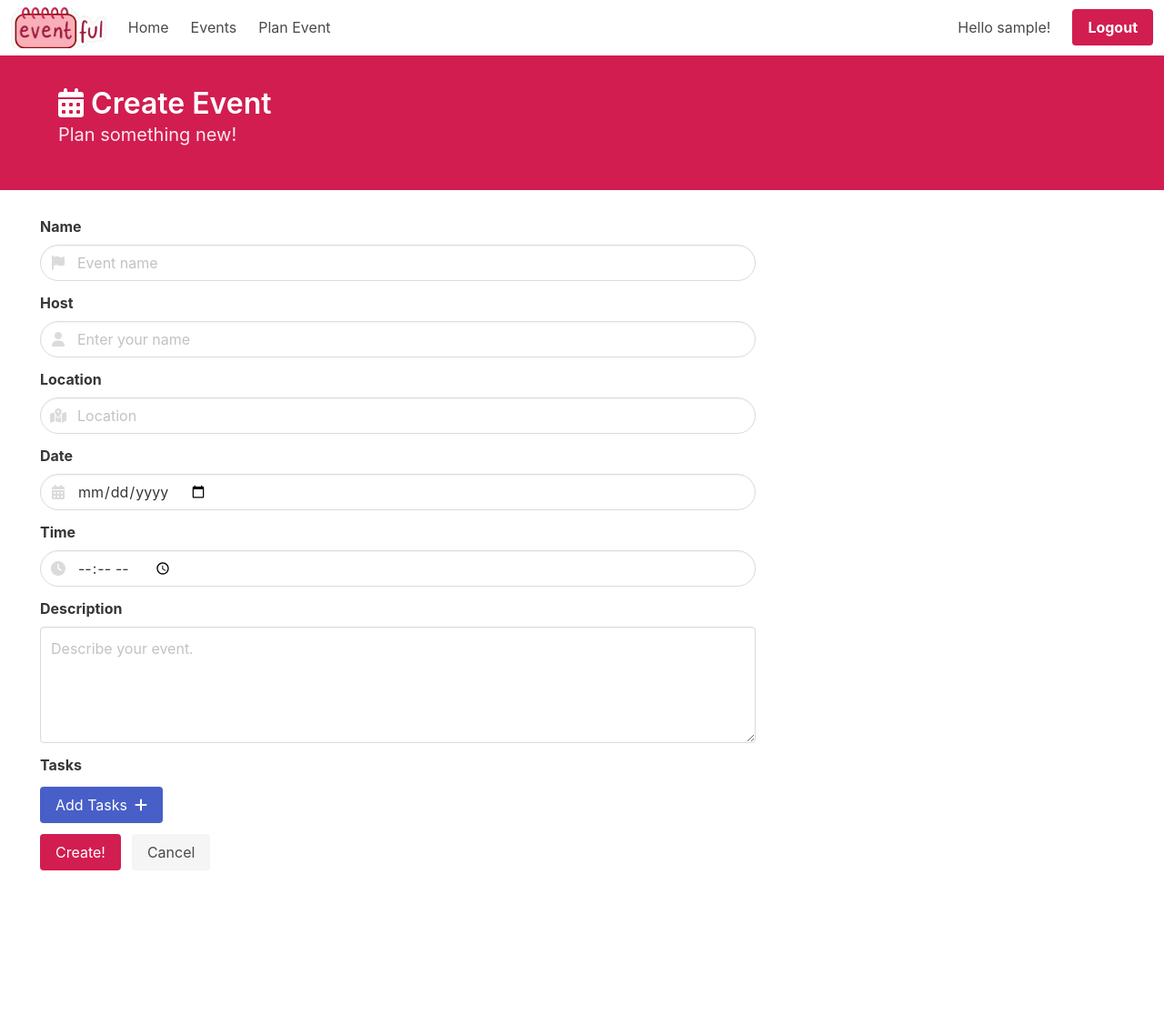
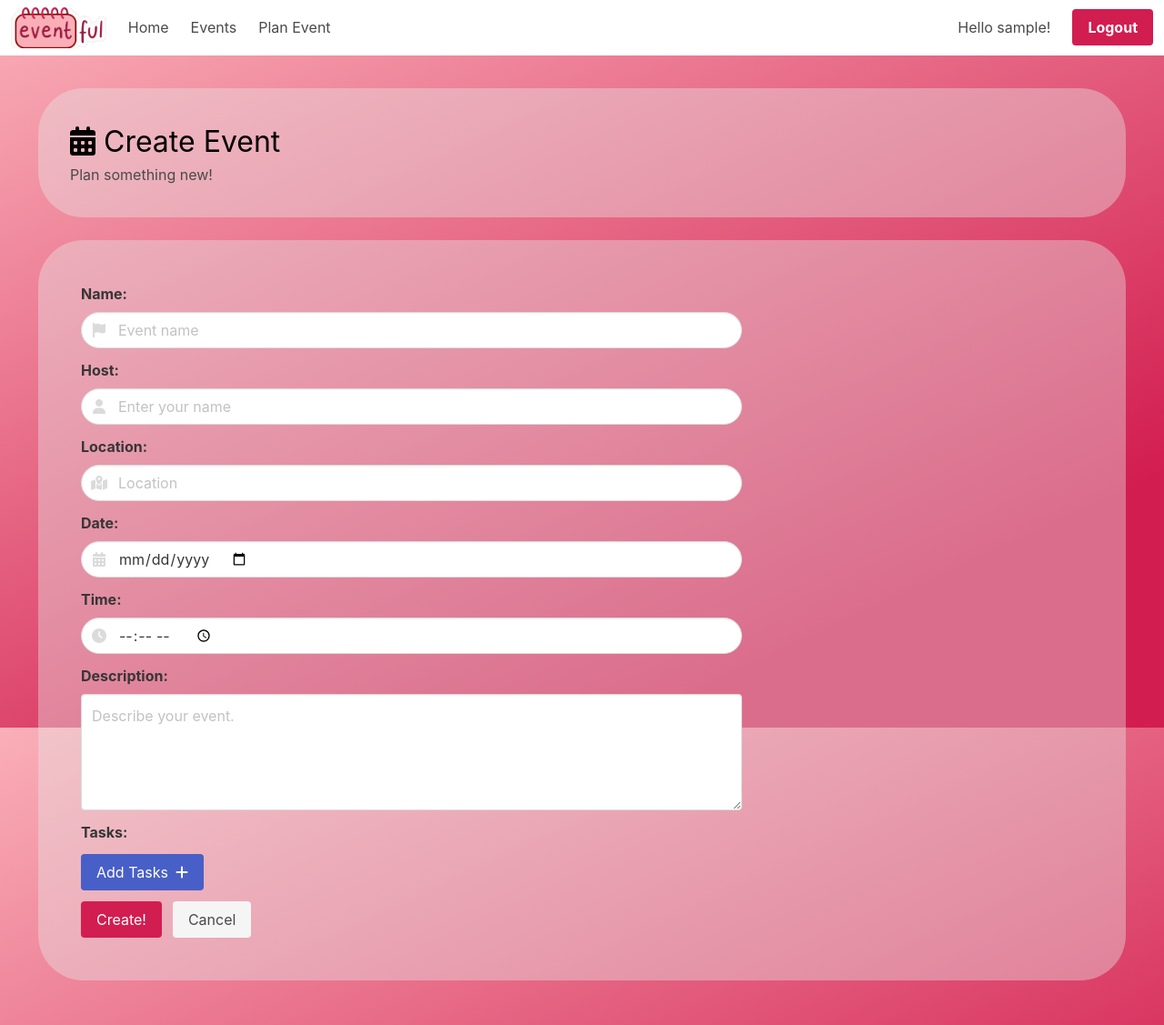
Before and after one commit to mikeryu/westmont-cs130-f23-team-maroon, a Django app: page /createEvent in a window 1280 px wide. Shown: the whole page at 91% size. Before the commit the page ends 957 px from the top, so only its background shows below. Run offline with Django 4.2, Linux system fonts and the light colour scheme; the visitor is signed in with stand-in values (Sample User, id 1); some libraries are stand-ins or nearby versions.

Commit message:
revamped UI for the Event Details page and the Create Event Page

```diff
--- a/eventPlanner/planner/templates/createEvent.html
+++ b/eventPlanner/planner/templates/createEvent.html
@@ -1,28 +1,32 @@
 {% extends "loggedInBase.html" %}
+
+{%block class%}
+id = "homeBackground" class = "background2"
+{% endblock %}
 
 {% block content %}
 
 <section class="hero is-primary pt-6">
-  <div class="hero-body">
+
+</section>
+<br>
+
+<div class="container is-fluid mt-4">
+  <div class="webSection noBounce">
     <div class="container">
-      <h1 class="title">
+      <h1 class="is-size-3 webSectionText">
         <i class="fa-solid fa-calendar-days"></i>
         Create Event
       </h1>
-      <h2 class="subtitle">
-        Plan something new!
-      </h2>
+      <p>Plan something new!</p>
     </div>
   </div>
-</section>
-
-
-<div class="container is-fluid mt-4">
+  <div class="webSection noBounce">
   <div class="column is-two-thirds">
     <form id="createEventForm" action="{% url 'createEvent' %}" method="post">
       {% csrf_token %}
       <div class="field">
-        <label class="label">Name</label>
+        <label class="label">Name:</label>
         <div class="control has-icons-left">
           <input id="title" class="input is-rounded" type="text" placeholder="Event name" name="name" maxlength="250" required=True>
           <span class="icon is-small is-left">
@@ -32,7 +36,7 @@
       </div>
 
       <div class="field">
-        <label class="label">Host</label>
+        <label class="label">Host:</label>
         <div class="control has-icons-left">
           <input id="host" class="input is-rounded" type="text" placeholder="Enter your name" name="host"
             maxlength="100" required=True>
@@ -42,12 +46,8 @@
         </div>
       </div>
 
-
-
-
-
       <div class="field">
-        <label class="label">Location</label>
+        <label class="label">Location:</label>
         <div class="control has-icons-left">
           <input id="location" class="input is-rounded" type="text" placeholder="Location" name="location"
             maxlength="100" required=True>
@@ -58,7 +58,7 @@
       </div>
 
       <div class="field">
-        <label class="label">Date</label>
+        <label class="label">Date:</label>
         <div class="control has-icons-left">
 
           <input id="date" class="input is-rounded" type="date" placeholder="Enter Date" name="date" maxlength="100" required=True>
@@ -70,7 +70,7 @@
       </div>
 
       <div class="field">
-        <label class="label">Time</label>
+        <label class="label">Time:</label>
         <div class="control has-icons-left">
           <input id="time" class="input is-rounded" type="time" placeholder="Enter Time" name="time" maxlength="100" required=True>
           <span class="icon is-left">
@@ -82,7 +82,7 @@
 
 
       <div class="field">
-        <label class="label">Description</label>
+        <label class="label">Description:</label>
         <div class="control">
           <textarea id="description" class="textarea" placeholder="Describe your event." name="description"
             maxlength="1000" required=True></textarea>
@@ -90,7 +90,7 @@
       </div>
 
       <div class="field">
-        <label class="label">Tasks</label>
+        <label class="label">Tasks:</label>
         <div class="control">
           <div id="tasks" class='is-one-fifth' maxlength="30">
           </div>
@@ -137,6 +137,8 @@
     </form>
 
   </div>
+</div>
+<br>
 
   {% load static %}
 
```
Also changed, not shown: eventPlanner/planner/templates/eventDetail.html (+22 -12 lines).
